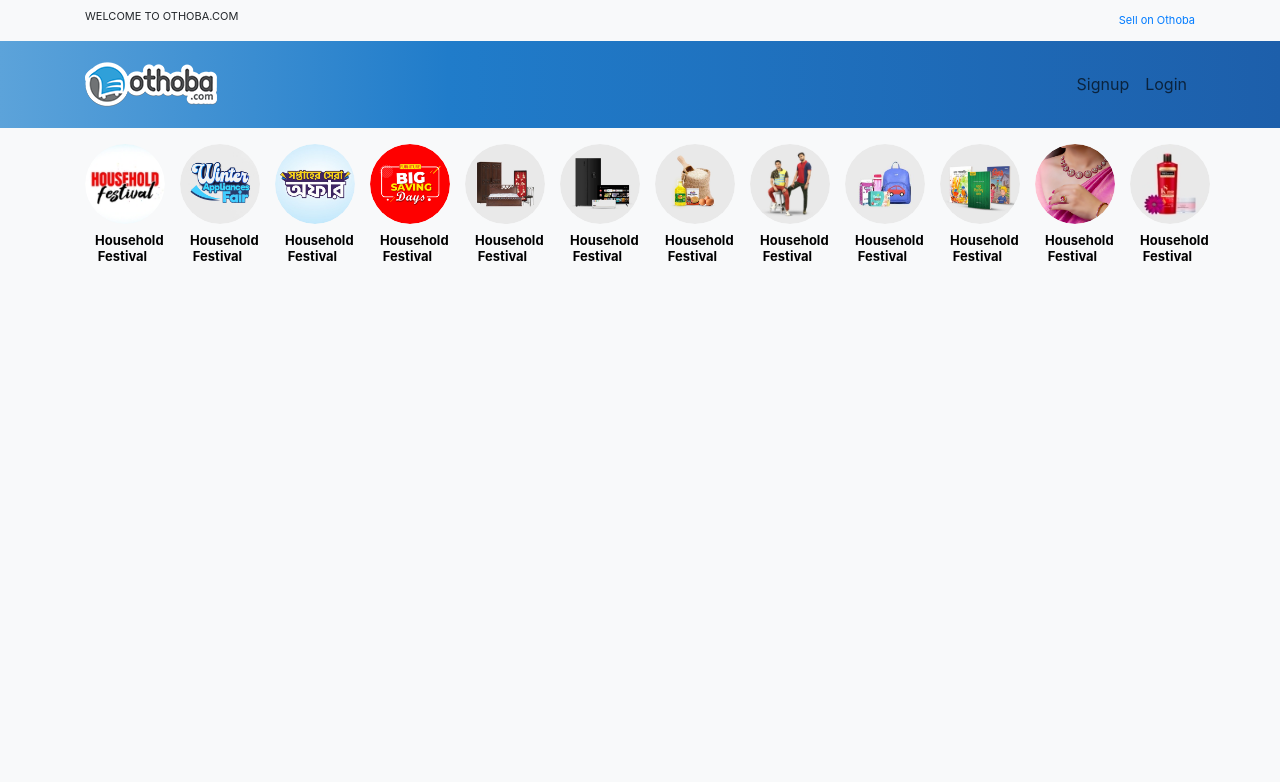
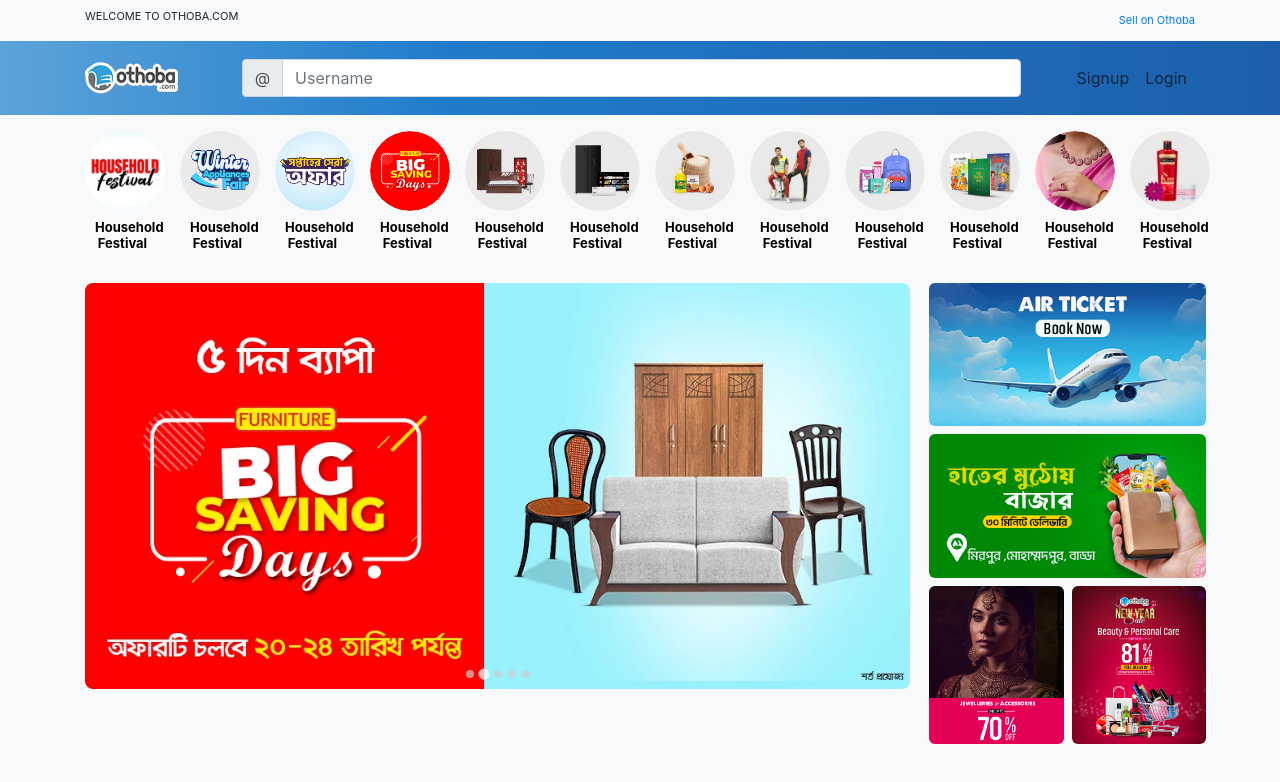
Before and after one commit to SulltanMahmud/Othoba, a plain HTML site: page index.html in a window 1280 px wide. Drawn offline with nearby package versions, Linux system fonts and the light colour scheme.

Commit message:
add sidebar

```diff
--- a/index.html
+++ b/index.html
@@ -4,6 +4,8 @@
     <meta charset="UTF-8" />
     <meta name="viewport" content="width=device-width, initial-scale=1.0" />
     <link rel="stylesheet" href="/css/main.css" />
+     <link rel="stylesheet" href="https://cdn.jsdelivr.net/npm/@splidejs/splide@4.1.4/dist/css/splide.min.css">
+
     <link
       rel="stylesheet"
       href="	https://cdn.jsdelivr.net/npm/bootstrap@5.3.2/dist/css/bootstrap.min.css"
@@ -49,13 +51,14 @@
                 <img src="./assets/assets/asset 0.png" alt="">
               </a>
 
- <button class="navbar-toggler" type="button" data-toggle="collapse" data-target="#navbarNav" aria-controls="navbarNav" aria-expanded="false" aria-label="Toggle navigation">
-    <span class="navbar-toggler-icon"></span>
-  </button>
+              <div class="input-group ml-5">
+  <span class="input-group-text" id="basic-addon1">@</span>
+  <input type="text" class="form-control" placeholder="Username" aria-label="Username" aria-describedby="basic-addon1">
+</div>
 
 
 
-    <ul class="navbar-nav ml-auto">
+    <ul class="navbar-nav ml-5">
       <li class="nav-item">
         <a class="nav-link" href="#">Signup</a>
       </li>
@@ -75,14 +78,14 @@
 <!-- main section -->
 <main >
    <div class="container">
-    <div class="row g- ">
-      <div class="category col-md-1 mt-3">
+    <div class="row  ">
+      <div class="category col-md-1 mt-3" >
         <div class="category-img  ">
           <a href="">
             <img class="rounded-circle" src="./assets/assets/asset 1.jpeg" alt="">
           </a>
         </div>
-        <div class="category-content text-center   mt-2">
+        <div class="category-content text-center mt-2">
           <p class="category-name fw-bold">
             <a class="text-decoration-none" href="">Household Festival</a>
           </p>
@@ -95,7 +98,7 @@
             <img class="rounded-circle" src="./assets/assets/asset 2.jpeg" alt="">
           </a>
         </div>
-        <div class="category-content text-center   mt-2">
+        <div class="category-content text-center mt-2">
           <p class="category-name fw-bold">
             <a class="text-decoration-none" href="">Household Festival</a>
           </p>
@@ -160,7 +163,7 @@
             <img class="rounded-circle" src="./assets/assets/asset 7.webp" alt="">
           </a>
         </div>
-        <div class="category-content text-center   mt-2">
+        <div class="category-content text-center mt-2">
           <p class="category-name fw-bold">
             <a class="text-decoration-none" href="">Household Festival</a>
           </p>
@@ -172,7 +175,7 @@
             <img class="rounded-circle" src="./assets/assets/asset 8.webp" alt="">
           </a>
         </div>
-        <div class="category-content text-center   mt-2">
+        <div class="category-content text-center mt-2">
           <p class="category-name fw-bold">
             <a class="text-decoration-none" href="">Household Festival</a>
           </p>
@@ -185,7 +188,7 @@
             <img class="rounded-circle" src="./assets/assets/asset 9.jpeg" alt="">
           </a>
         </div>
-        <div class="category-content text-center   mt-2">
+        <div class="category-content text-center mt-2">
           <p class="category-name fw-bold">
             <a class="text-decoration-none" href="">Household Festival</a>
           </p>
@@ -198,7 +201,7 @@
             <img class="rounded-circle" src="./assets/assets/asset 10.webp" alt="">
           </a>
         </div>
-        <div class="category-content text-center   mt-2">
+        <div class="category-content text-center mt-2">
           <p class="category-name fw-bold">
             <a class="text-decoration-none" href="">Household Festival</a>
           </p>
@@ -211,7 +214,7 @@
             <img class="rounded-circle" src="./assets/assets/asset 11.jpeg" alt="">
           </a>
         </div>
-        <div class="category-content text-center   mt-2">
+        <div class="category-content text-center mt-2">
           <p class="category-name fw-bold">
             <a class="text-decoration-none" href="">Household Festival</a>
           </p>
@@ -224,12 +227,72 @@
             <img class="rounded-circle" src="./assets/assets/asset 12.jpeg" alt="">
           </a>
         </div>
-        <div class="category-content text-center   mt-2">
+        <div class="category-content text-center mt-2">
           <p class="category-name fw-bold">
             <a class="text-decoration-none" href="">Household Festival</a>
           </p>
         </div>
       </div>
+
+<!-- Splider -->
+ <div class="container">
+  <div class="row mt-3">
+    <div class="col-9  ">
+
+        <div class="splide ">
+    <div class="splide__slider ">
+      <div class="splide__track ">
+          <ul class="splide__list  ">
+
+            <li class="splide__slide"><img class="rounded-3"  src="./assets/assets/asset 45.jpeg" alt=""></li>
+            <li class="splide__slide"><img class="rounded-3"  src="./assets/assets/asset 46.webp" alt=""></li>
+            <li class="splide__slide"><img class="rounded-3"  src="./assets/assets/asset 47.webp" alt=""></li>
+            <li class="splide__slide"><img class="rounded-3"  src="./assets/assets/asset 48.jpeg" alt=""></li>
+            <li class="splide__slide"><img class="rounded-3"  src="./assets/assets/asset 49.webp" alt=""></li>
+
+              </ul>
+            </div>
+          </div>
+      </div>
+
+    </div>
+    <!-- Splider-right side -->
+
+    <div class="col-3">
+       <div class="row g-2">
+        <div class="splider-sidebar ">
+        <div class="sidebar-1 w-100 ">
+          <img class="img-fluid rounded-2" src="./assets/assets/asset 14.jpeg" alt="">
+        </div>
+      </div>
+
+      <div class="splider-sidebar">
+        <div class="sidebar-1 w-100">
+          <img class="img-fluid rounded-2 " src="./assets/assets/asset 15.jpeg" alt="">
+        </div>
+      </div>
+      <div class="side-bar d-lg-flex gap-2">
+       <div class="splider-sidebar">
+        <div class="sidebar-1 w-100">
+          <img class=" rounded-2" src="./assets/assets/asset 16.jpeg" alt="">
+        </div>
+      </div>
+
+      <div class="splider-sidebar">
+        <div class="sidebar-1 w-100">
+          <img class=" rounded-2" src="./assets/assets/asset 17.jpeg" alt="">
+        </div>
+      </div>
+
+      </div>
+
+       </div>
+    </div>
+
+   </div>
+    </div>
+  </div>
+ </div>
 
 
 
@@ -250,6 +313,13 @@
 
 
 
+        <!--Splider link  -->
+
+        <script src="https://cdn.jsdelivr.net/npm/@splidejs/splide@4.1.4/dist/js/splide.min.js"></script>
+        <script src="splide.js"></script>
+
+
+
 
 
         <script src="https://cdn.jsdelivr.net/npm/bootstrap@5.3.2/dist/js/bootstrap.bundle.min.js"></script>
--- a/scss/main.scss
+++ b/scss/main.scss
@@ -1,4 +1,8 @@
- *{
+@import 'splider.scss';
+@import 'category.scss';
+
+
+*{
      margin: 0;
      padding: 0;
 }
@@ -24,50 +28,3 @@ body{
     background:linear-gradient(90deg, rgb(92, 163, 218) 0%, rgb(32, 124, 202) 35%, rgb(29, 95, 171) 100%);
 
 }
-
-
-// category-items
-
-.category-img{
-    border-radius: 50%;
-    overflow: hidden;
-   border: 0px solid #fff;
-   transition: box-shadow 0.1s;
-
-   min-width: 80px;
-
-
-}
-
-.category:hover .category-img{
-    border-width: 8px;
-    box-shadow: 0 5px 10px rgba(0,0,0,0.12);
-}
-
-img{
-    max-width: 100%;
-    height: auto;
-    object-fit: cover;
-    vertical-align: middle;
-}
-
-
-
- .category-content:hover{
-    color: #439DDF;
- }
-
- .category-content{
-    align-items: center;
-    margin-left: 10px;
- }
- .category-content p{
-    font-weight: 400;
-    line-height: 1rem;
-    font-size: small;
-
- }
-
- .category-content a{
-    color: black;
- }
--- /dev/null
+++ b/splide.js
@@ -0,0 +1,9 @@
+ var splide = new Splide(".splide", {
+   type: "loop",
+   perPage: 1,
+   autoplay: true,
+   arrows: false,
+
+ });
+
+ splide.mount();
```
Also changed, not shown: scss/layout/_category.scss (added, +43 -0 lines), assets/assets/code.txt (added), css/splider.css (added).
